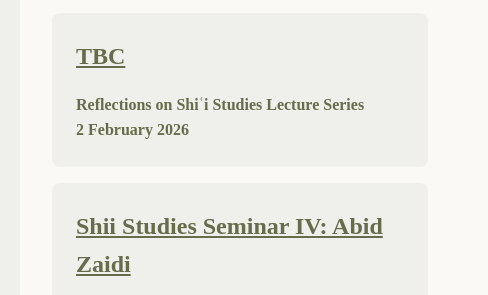
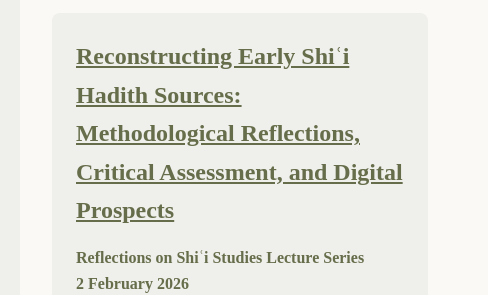
Before and after one commit to adamaramadhan/shiistudiesnetwork, a plain HTML site: page index.html in a window 1280 px wide. Shown: the part 797-1092 px from the top of the page, 792-1280 px from the left. Drawn offline with Linux system fonts and the light colour scheme; a web font is replaced by a local one.

Commit message:
Update index.html

```diff
--- a/index.html
+++ b/index.html
@@ -68,7 +68,7 @@
                             <p class="event-date">21 January 2026</p>
                         </div>
                         <div class="event-item">
-                            <h3><a href="events/aghaei.html">TBC</a></h3>
+                            <h3><a href="events/aghaei.html">Reconstructing Early Shiʿi Hadith Sources: Methodological Reflections, Critical Assessment, and Digital Prospects</a></h3>
                             <p class="event-date">Reflections on Shiʿi Studies Lecture Series</p>
                             <p class="event-date">2 February 2026</p>
                         </div>
```
